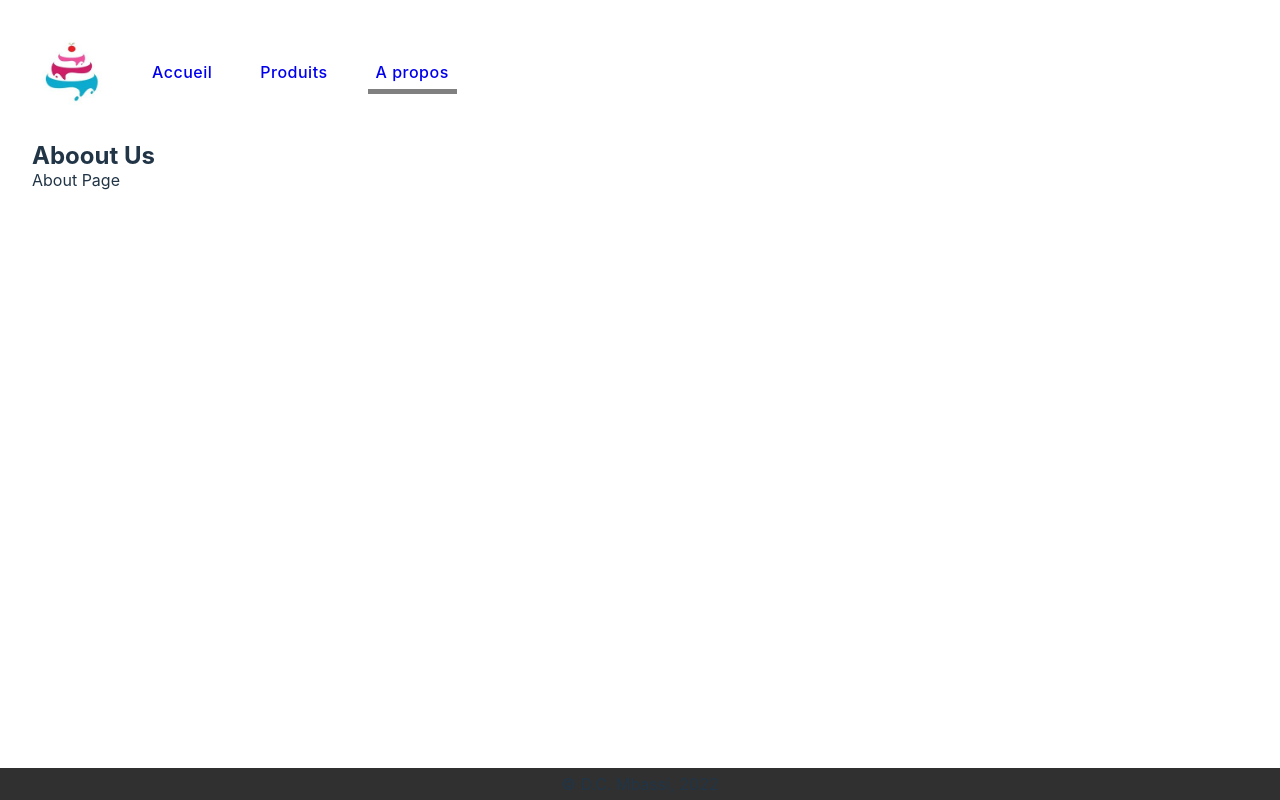
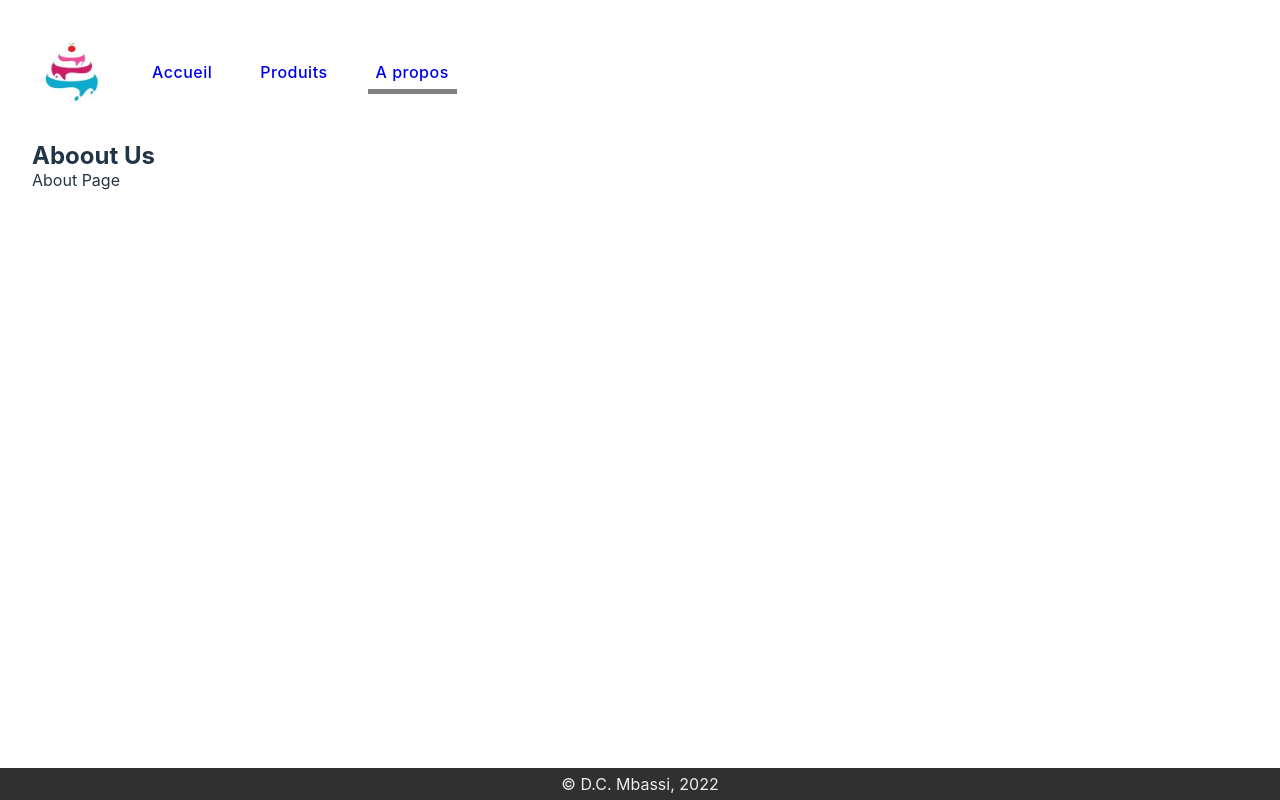
Before and after one commit to dcmbassi/decadent-desserts, a React (Vite) app: page /about in a window 1280 px wide. Built offline with nearby package versions, Linux system fonts and the light colour scheme.

Commit message:
fix: Define footer text color

```diff
--- a/src/App.css
+++ b/src/App.css
@@ -274,4 +274,5 @@
     padding-block: .25rem;
     margin-top: 1rem;
     background-color: #303030;
+    color: #eee;
 }
```
